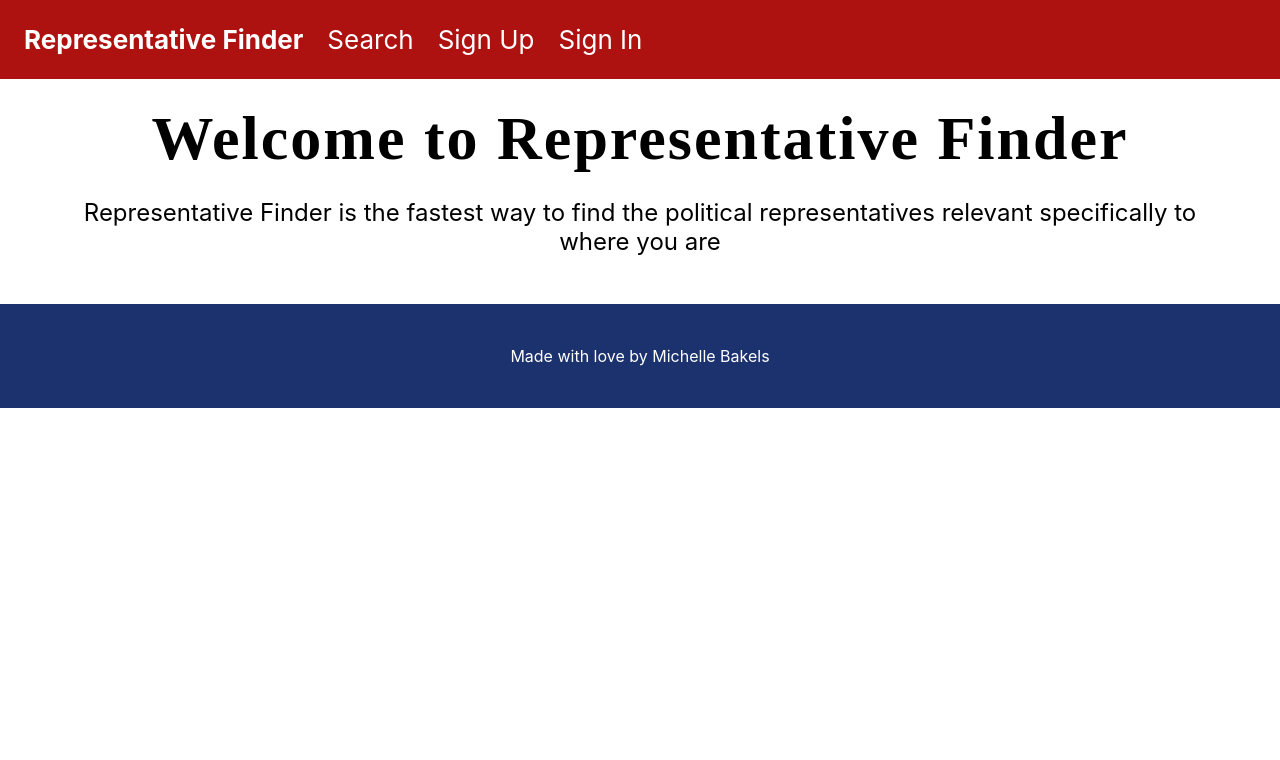
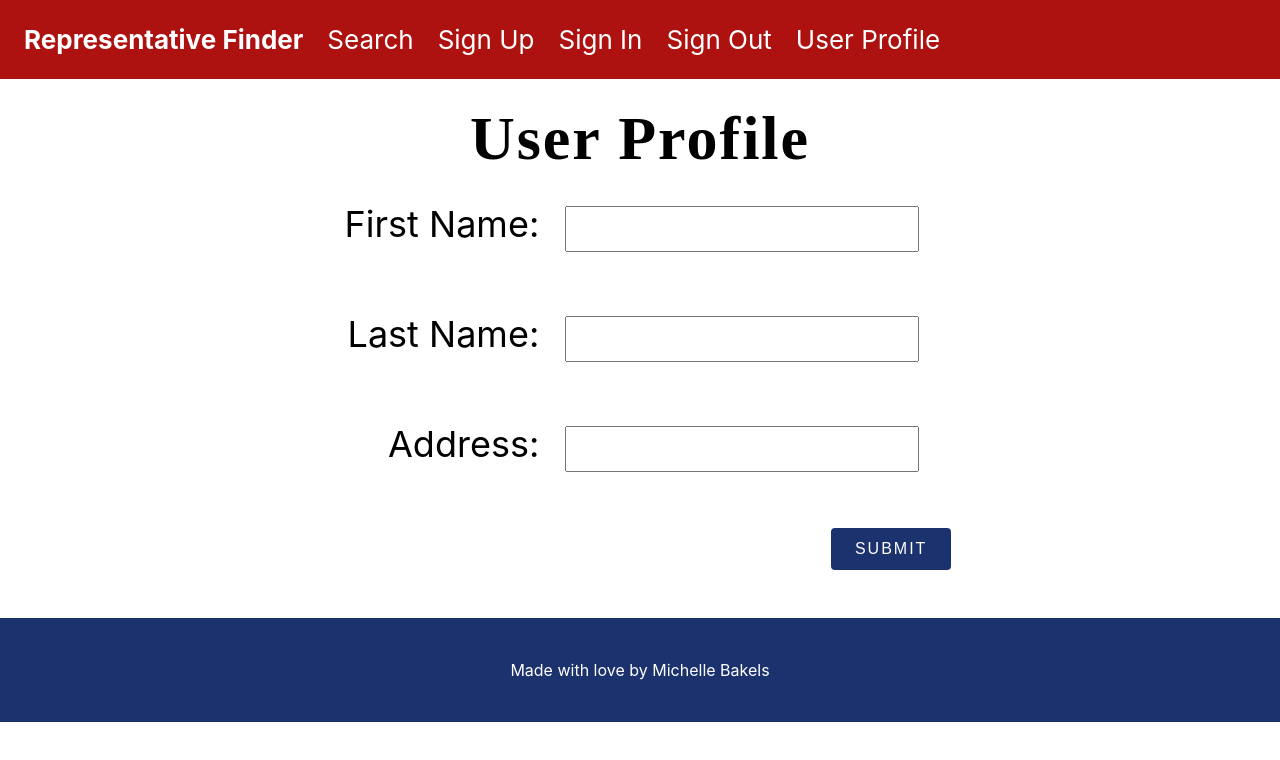
Before and after one commit to michellebakels/representative-finder-mb, a React (Create React App) app: page /user-profile in a window 1280 px wide. Shown: the top 760 px of the page. Built offline with nearby package versions, Linux system fonts and the light colour scheme; a web font is replaced by a local one.

Commit message:
create and fetch user

```diff
--- a/package.json
+++ b/package.json
@@ -6,6 +6,7 @@
     "@testing-library/jest-dom": "^5.11.4",
     "@testing-library/react": "^11.1.0",
     "@testing-library/user-event": "^12.1.10",
+    "firebase": "^8.8.0",
     "react": "^17.0.2",
     "react-dom": "^17.0.2",
     "react-router-dom": "^5.2.0",
--- a/src/App.js
+++ b/src/App.js
@@ -1,3 +1,4 @@
+import {useState, useEffect} from 'react'
 import {BrowserRouter as Router, Switch, Route} from "react-router-dom";
 import Header from "./Components/Header"
 import Footer from "./Components/Footer";
@@ -5,23 +6,39 @@ import RepresentativeSearch from "./Components/RepresentativeSearch";
 import SignUp from "./Components/SignUp";
 import SignIn from "./Components/SignIn";
 import Home from "./Components/Home";
+import UserProfile from "./Components/UserProfile";
 import './App.css'
 
 function App() {
+
+    const [user, setUser] = useState(undefined)
+
+    useEffect(() => {
+        if (user !== undefined) {
+            fetch(`https://representative-finder-mb-api.web.app/users/${user?.email}`)
+                .then(response => response.json())
+                .then(json => console.log('user json -->', json))
+                .catch(error => alert(error))
+        }
+    },[user])
+
   return (
       <Router>
         <div>
-          <Header />
+          <Header setUser={setUser} />
           <div>
               <Switch>
                   <Route path="/signin">
-                      <SignIn />
+                      <SignIn setUser={setUser}/>
                   </Route>
                   <Route path="/signup">
-                      <SignUp />
+                      <SignUp setUser={setUser} />
                   </Route>
                   <Route path="/search">
                     <RepresentativeSearch/>
+                  </Route>
+                  <Route path="/user-profile">
+                      <UserProfile user={user} />
                   </Route>
                   <Route path="/">
                     <Home />
--- a/src/Components/Header.js
+++ b/src/Components/Header.js
@@ -1,6 +1,17 @@
 import {Link} from 'react-router-dom'
+import firebase from 'firebase/app'
+import 'firebase/auth'
 
-function Header() {
+function Header({setUser}) {
+
+    const logOut = (e) => {
+        e.preventDefault()
+        firebase.auth()
+            .signOut()
+            .then(() => setUser(undefined))
+            .catch(error => alert(error))
+    }
+
     return(
         <div className="header">
             <ul>
@@ -24,6 +35,16 @@ function Header() {
                         Sign In
                     </Link>
                 </li>
+                <li className="menu-item">
+                    <a onClick={(e) => logOut(e)}>
+                        Sign Out
+                    </a>
+                </li>
+                <li className="menu-item">
+                    <Link to="/user-profile">
+                        User Profile
+                    </Link>
+                </li>
             </ul>
         </div>
     )
--- a/src/Components/SignIn.js
+++ b/src/Components/SignIn.js
@@ -1,12 +1,28 @@
 import {useState} from "react";
+import firebase from 'firebase/app'
+import 'firebase/auth'
+import {firebaseConfig} from '../config'
 
-function SignIn() {
+function SignIn({setUser}) {
     const [email, setEmail] = useState("")
     const [password, setPassword] = useState("")
+    const [loading, setLoading] = useState(false)
 
     const signInUser = (e) => {
         e.preventDefault()
-        console.log('signing in...')
+        setLoading(true)
+        if(!firebase.apps.length) {
+            firebase.initializeApp(firebaseConfig)
+        }
+        firebase.auth().signInWithEmailAndPassword(email, password)
+            .then(response => {
+                setLoading(false)
+                setUser(response.user)
+            })
+            .catch(err => {
+                setLoading(false)
+                alert(err.message)
+            })
     }
 
     return(
@@ -39,7 +55,7 @@ function SignIn() {
                     className="submit-btn"
                     type="submit"
                 >
-                    SUBMIT
+                    {loading ? 'Signing In...' : 'SUBMIT'}
                 </button>
             </form>
         </div>
--- a/src/Components/SignUp.js
+++ b/src/Components/SignUp.js
@@ -1,12 +1,28 @@
 import {useState} from 'react'
+import firebase from 'firebase/app'
+import 'firebase/auth'
+import {firebaseConfig} from '../config'
 
-function SignUp() {
+function SignUp({setUser}) {
     const [email, setEmail] = useState("")
     const [password, setPassword] = useState("")
+    const [loading, setLoading] = useState(false)
 
     const signUpUser = (e) => {
         e.preventDefault()
-        console.log('signing up...')
+        setLoading(false)
+        if(!firebase.apps.length) {
+            firebase.initializeApp(firebaseConfig)
+        }
+        firebase.auth().createUserWithEmailAndPassword(email, password)
+            .then(response => {
+                setLoading(false)
+                setUser(response.user)
+            })
+            .catch(err => {
+                setLoading(false)
+                alert(err.message)
+            })
     }
 
     return(
@@ -39,7 +55,7 @@ function SignUp() {
                     className="submit-btn"
                     type="submit"
                 >
-                    SUBMIT
+                    {loading ? 'Signing Up...' : 'SUBMIT'}
                 </button>
             </form>
         </div>
--- /dev/null
+++ b/src/Components/UserProfile.js
@@ -0,0 +1,76 @@
+import {useState} from 'react'
+
+function UserProfile({user}) {
+
+    const [firstName, setFirstName] = useState('')
+    const [lastName, setLastName] = useState('')
+    const [address, setAddress] = useState('')
+    const [loading, setLoading] = useState(false)
+
+    const createUser = (e) => {
+        e.preventDefault()
+        const formValues = {
+            firstName: firstName,
+            lastName: lastName,
+            address: address,
+            email: user.email
+        }
+
+        fetch('https://representative-finder-mb-api.web.app/users', {
+            method: 'POST',
+            body: JSON.stringify(formValues),
+            headers: {"Content-type": "application/json; charset=UTF-8"}
+        }).then(response => response.json())
+            .then(json => console.log('json -->', json))
+            .catch(error => alert(error))
+    }
+
+    return(
+        <div className="sign-up-container">
+            <h1 className="page-title">User Profile</h1>
+            <form onSubmit={(e) => createUser(e)}>
+                <label className="form-label">
+                    First Name:&nbsp;
+                    <input
+                        name="firstName"
+                        type="text"
+                        className="form-input"
+                        value={firstName}
+                        onChange={e => setFirstName(e.target.value)}
+                    />
+                </label>
+                <br/>
+                <label className="form-label">
+                    Last Name:&nbsp;
+                    <input
+                        name="lastName"
+                        type="text"
+                        className="form-input"
+                        value={lastName}
+                        onChange={e => setLastName(e.target.value)}
+                    />
+                </label>
+                <br/>
+                <label className="form-label">
+                    Address:&nbsp;
+                    <input
+                        name="address"
+                        type="text"
+                        className="form-input"
+                        value={address}
+                        onChange={e => setAddress(e.target.value)}
+                    />
+                </label>
+                <br/>
+                <button
+                    className="submit-btn"
+                    type="submit"
+                >
+                    {loading ? 'Signing Up...' : 'SUBMIT'}
+                </button>
+            </form>
+        </div>
+    )
+}
+
+export default UserProfile
--- a/src/config.js
+++ b/src/config.js
@@ -1 +1,10 @@
 export const APIKEY = "AIzaSyBvtW6AsAl6IgbHXS_4m904gijVe3QUCE8"
+
+export const firebaseConfig = {
+    apiKey: "AIzaSyAzmCWrj610ihFVzBieIHg2AI8lk-Q-yys",
+    authDomain: "rep-finder-mdb.firebaseapp.com",
+    projectId: "rep-finder-mdb",
+    storageBucket: "rep-finder-mdb.appspot.com",
+    messagingSenderId: "970604249886",
+    appId: "1:970604249886:web:f786958a7eb1834988bf0f"
+}
```
Also changed, not shown: 2 other files (tests, documents, lock files or other folders).
